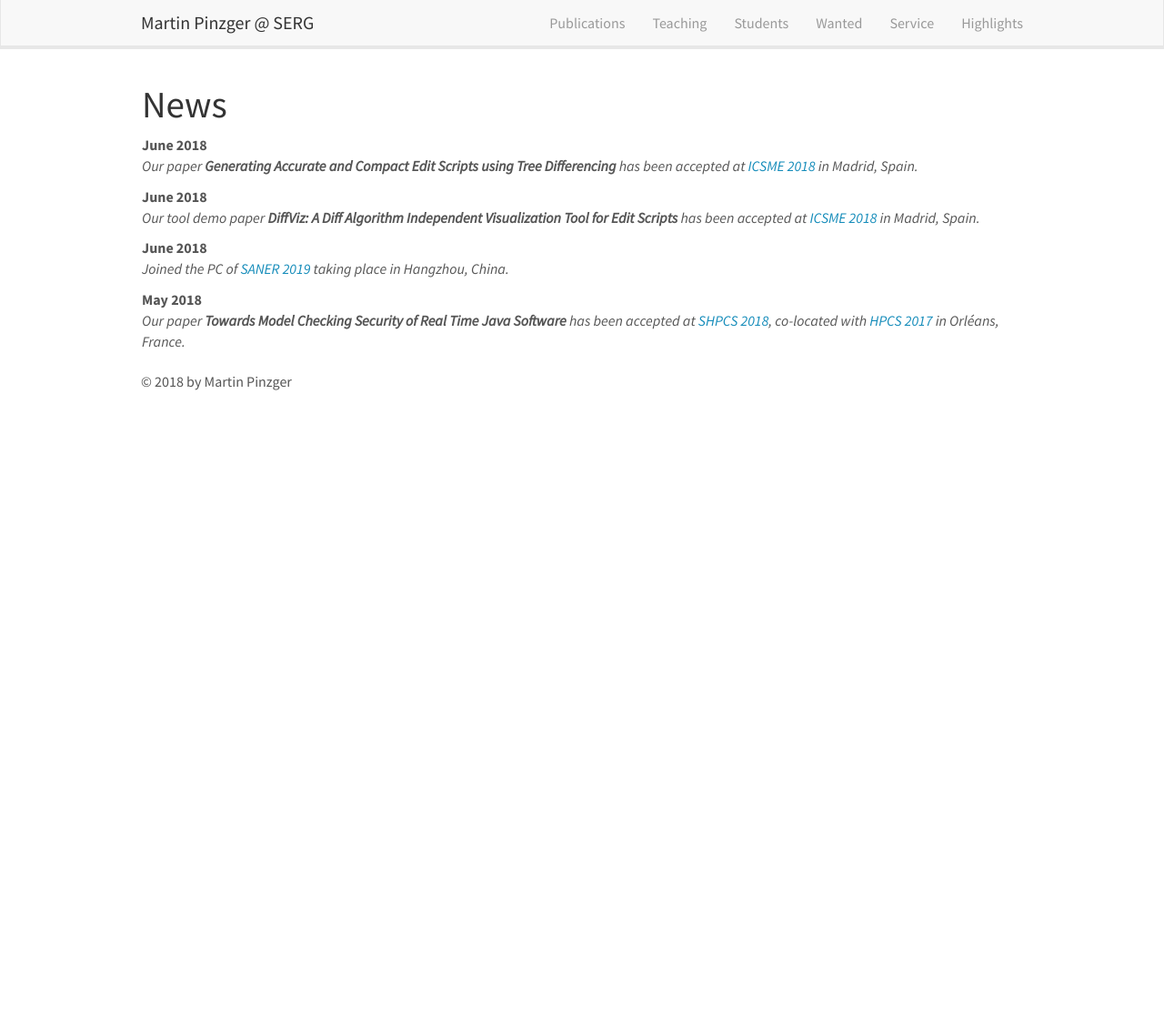
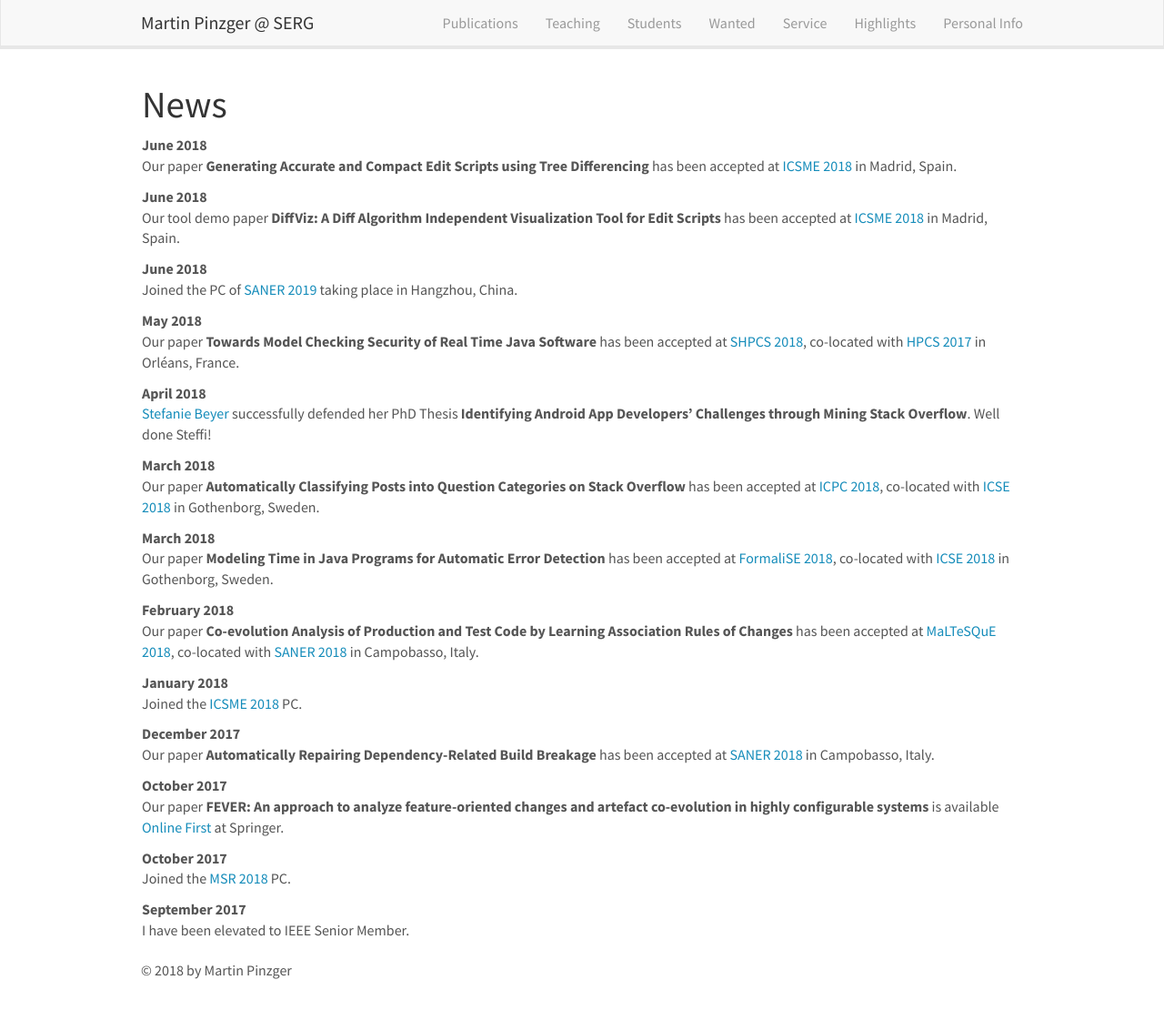
Before and after one commit to pinzger/pinzger.github.io, a Jekyll site: the page built from _pages/allnews.md, in a window 1280 px wide and 1110 px high. Shown: the whole window at 91% size. Built offline with Jekyll 4.4.1, drawn with Linux system fonts in a browser that asks for light colours; nearby versions of some CDN libraries.

Commit message:
added personal info page

```diff
--- a/_data/news.yml
+++ b/_data/news.yml
@@ -9,3 +9,30 @@
 
 - date: <strong>May 2018</strong>
   headline: "Our paper <strong>Towards Model Checking Security of Real Time Java Software</strong> has been accepted at <a href=\"http://hpcs2018.cisedu.info/2-conference/workshops---hpcs2018/workshop10-shpcs\">SHPCS 2018</a>, co-located with <a href=\"http://hpcs2018.cisedu.info/\">HPCS 2017</a> in Orléans, France."
+
+- date: <strong>April 2018</strong>
+  headline: "<a href=\"https://serg.aau.at/bin/view/StefanieBeyer/WebHome\">Stefanie Beyer</a> successfully defended her PhD Thesis <strong>Identifying Android App Developers’ Challenges through Mining Stack Overflow</strong>. Well done Steffi!"
+
+- date: <strong>March 2018</strong>
+  headline: "Our paper <strong>Automatically Classifying Posts into Question Categories on Stack Overflow</strong> has been accepted at <a href=\"https://conf.researchr.org/home/icpc-2018\">ICPC 2018</a>, co-located with <a href=\"https://www.icse2018.org/\">ICSE 2018</a> in Gothenborg, Sweden."
+
+- date: <strong>March 2018</strong>
+  headline: "Our paper <strong>Modeling Time in Java Programs for Automatic Error Detection</strong> has been accepted at <a href=\"http://www.formalise.org/\">FormaliSE 2018</a>, co-located with <a href=\"https://www.icse2018.org/\">ICSE 2018</a> in Gothenborg, Sweden."
+
+- date: <strong>February 2018</strong>
+  headline: "Our paper <strong>Co-evolution Analysis of Production and Test Code by Learning Association Rules of Changes</strong> has been accepted at <a href=\"https://maltesque.github.io/\">MaLTeSQuE 2018</a>, co-located with <a href=\"http://saner.unimol.it/\">SANER 2018</a> in Campobasso, Italy."
+
+- date: <strong>January 2018</strong>
+  headline: "Joined the <a href=\"https://icsme2018.github.io/\">ICSME 2018</a> PC."
+
+- date: <strong>December 2017</strong>
+  headline: "Our paper <strong>Automatically Repairing Dependency-Related Build Breakage</strong> has been accepted at <a href=\"http://saner.unimol.it/\">SANER 2018</a> in Campobasso, Italy."
+
+- date: <strong>October 2017</strong>
+  headline: "Our paper <strong>FEVER: An approach to analyze feature-oriented changes and artefact co-evolution in highly configurable systems</strong> is available <a href=\"http://www.springer.com/-/3/AV-Ui8ABZZYXVFkW9cWc\">Online First</a> at Springer."
+
+- date: <strong>October 2017</strong>
+  headline: "Joined the <a href=\"http://2018.msrconf.org/\">MSR 2018</a> PC."
+
+- date: <strong>September 2017</strong>
+  headline: I have been elevated to IEEE Senior Member.
--- a/_includes/header.html
+++ b/_includes/header.html
@@ -19,6 +19,7 @@
 		<li><a href="{{ site.url }}{{ site.baseurl }}/wanted">Wanted</a></li>
 		<li><a href="{{ site.url }}{{ site.baseurl }}/service">Service</a></li>
 		<li><a href="{{ site.url }}{{ site.baseurl }}/highlights">Highlights</a></li>
+		<li><a href="{{ site.url }}{{ site.baseurl }}/personalinfo">Personal Info</a></li>
 	  </ul>
 	</div>
   </div>
--- a/_pages/allnews.md
+++ b/_pages/allnews.md
@@ -10,5 +10,5 @@ permalink: /allnews.html
 
 {% for article in site.data.news %}
 <p>{{ article.date }} <br>
-<em>{{ article.headline }}</em></p>
+{{ article.headline }}</p>
 {% endfor %}
--- /dev/null
+++ b/_pages/personalinfo.md
@@ -0,0 +1,64 @@
+---
+title: "Personal Info"
+layout: textlay
+excerpt: "Martin Pinzger - Personal Info"
+sitemap: false
+permalink: /personalinfo/
+---
+
+# Personal Info
+
+### I am from...
+Pfunds ([google map](http://maps.google.com/maps?q=Pfunds)) that is a beautiful village in the western part of Tyrol, Austria.
+
+<div class="row">
+<div class="col-sm-1">
+[<img src="{{ site.url }}{{ site.baseurl }}/images/Wappen-Pfunds.gif" alt="Wappen-Pfunds.gif" width="50" height="62" />](http://www.pfunds.at/)
+</div>
+<div class="col-sm-1">
+[<img src="{{ site.url }}{{ site.baseurl }}/images/Tirol-Logo.gif" alt="Tirol-Logo.gif" width="100" height="40" />](https://www.tirol.gv.at/)
+</div>
+</div>
+
+### Skiing
+Skiing and climbing are my passion. Several years ago my best colleagues and I founded the team called [powderski](http://www.powderski.at/). Since then we have climbed and carved down mountains and north-faces with our skis. The steeper the better!
+
+For the interested x-treme skier, I highly recommend to read the book over [Heini Holzer "Meine Spur, mein Leben"](http://www.amazon.de/dp/8872831369/ref=as_li_ss_til?tag=powderskiat-21&camp=2906&creative=19474&linkCode=as4&creativeASIN=8872831369&adid=0Y3TZD8S502HXQPE6E6C) (in German). He was the pioneer in skiing steep north-faces.
+
+### Climbing and Bouldering
+While we were climbing classical routes in the Alps I often spotted impressively beautiful rock walls. Immediately I thought, wouldn't it be awesome to climb these walls. My hands started sweating and I knew I had to do this and started with free and sports climbing.
+
+Areas and Training Centers
+I have been to many beautiful places for climbing in Europe. Several short reports and pictures on our climbing trips are available at [powderski.at](http://www.powderski.at/category/felsklettern/). Below, I added several links to other spots and training centers, which I try to visit regularly.
+
+#### Alps
+There are many beautiful places in the Alps and I still need to discover most of them. Among the many places I have been to, my favorite spots are Grimsel & Furka, and Bergell. All have excellent granite with plenty of multi-pitch routes. Here you can find some impressions from our trip to [Grimsel in 2013](http://www.powderski.at/2013/08/02/grimsel-motoerhead/#more-759) where we climbed some classics, such as the route Motörhead.
+
+#### Climbing in Kaernten and Klagenfurt
+
+Bouldering:
+
+* Maltatal, stunning, beautiful area with lots of solid boulders. Important - park your car at the signed parking lot and follow the marked path for accessing the boulders (e.g., do not park, camp on, or cross the farmland!). Leave every spot behind clean. Check [Maltatal Klettern](https://www.facebook.com/maltatalklettern) and [Bergtotal Malta](http://www.bergtotal.com/Bouldergebiete/Oesterreich/Malta-Bouldergebiet.html) for more information.
+
+Climbing:
+
+* Kanzianiberg
+* Eisenkappel
+
+I can recommend the following bouldering halls in or close to Klagenfurt for good work outs:
+
+* Boulderama, largest bouldering hall in Klagenfurt, many great problems
+* Megapoint, in the center of Klagenfurt, three blocks provide several routes
+* Bouldergarage, St. Johann im Rosental, a garage full of bouldering problems
+
+#### Corsica
+Tafoni, tafoni! Beautiful island that offers everything a climber desires (rocks, sun, rivers, sea, etc.). See the pictures of our 2012 trip to the [Bavella pass, Corsica](http://www.powderski.at/2012/07/15/korsika-2012/).
+
+#### Croatia
+Limestone with many interesting formations, in particular runnels. See our short report and pictures of our 2011 climbing [trip to Paklenica](http://www.powderski.at/2011/07/25/klettern-in-paklenica-kroatien).
+
+#### Pfalz
+A must for fans of sports and clean climbing on beautiful red sandstone. There are thousands of routes on rocks up to 60 meters that cover all the different climbing techniques. For more information see [Pfaelzer Kletterer](http://www.pfaelzer-kletterer.de/) (in German).
+
+#### Fontainebleau
+This is the most stunning place for bouldering I have been to. See [bleau.info](http://bleau.info/) for more information. There is nothing to add!
```
Also changed, not shown: _includes/news.html (+3 -4 lines), _pages/teaching.md (+1 -1 lines), images/Tirol-Logo.gif (added), images/Wappen-Pfunds.gif (added).
